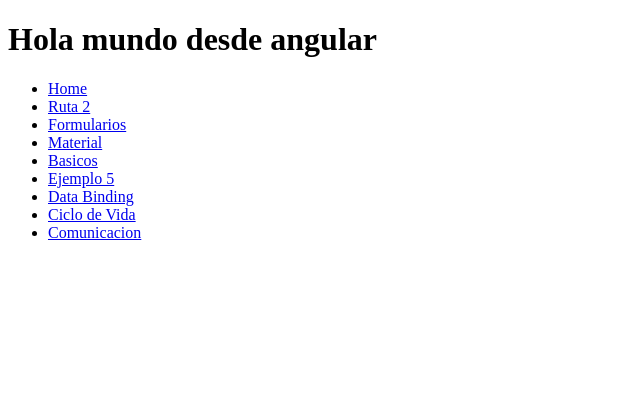
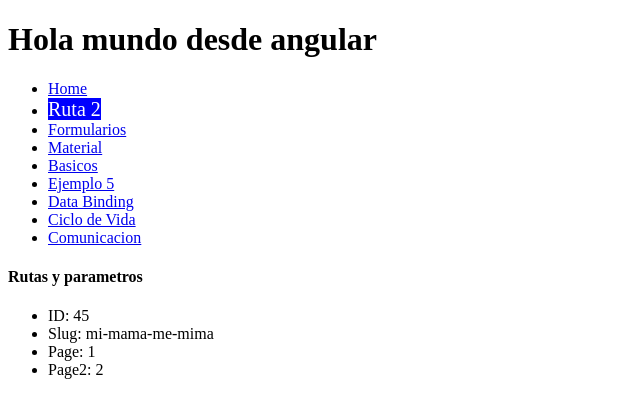
Before and after one commit to Dlanor91/PrimerosPasosAngular, an Angular app: page /ruta-2/45/mi-mama-me-mima in a window 1280 px wide. Before the commit this address led to /. Shown: the top 418 px of the page, without its empty margins (0-640 px from the left). Built offline with nearby package versions, Linux system fonts and the light colour scheme.

Commit message:
error404

```diff
--- a/src/app/app-routing.module.ts
+++ b/src/app/app-routing.module.ts
@@ -9,17 +9,19 @@ import { Ejemplo5Component } from './ejemplos/ejemplo5/ejemplo5.component';
 import { CicloDeVidaComponent } from './ejemplos/ciclo-de-vida/ciclo-de-vida.component';
 import { ComunicacionComponent } from './ejemplos/comunicacion/comunicacion.component';
 import { DataBindingComponent } from './ejemplos/data-binding/data-binding.component';
+import { ErrorComponent } from './paginas/error/error.component';
 
 const routes: Routes = [
   {path:"",component:HomeComponent},
   {path:"formularios",component:FormulariosComponent},
   {path:"material",component:MaterialComponent},
-  {path:"ruta-2",component:Ruta2Component},
+  {path:"ruta-2/:id/:slug",component:Ruta2Component},
   {path:"basicos",component:BasicosComponent},
   {path:"ejemplo-5",component:Ejemplo5Component},
   {path:"data-binding",component:DataBindingComponent},
   {path:"ciclo-vida",component:CicloDeVidaComponent},
   {path:"comunicacion",component:ComunicacionComponent},
+  {path:"**",component:ErrorComponent},
 ];
 
 @NgModule({
--- a/src/app/app.component.html
+++ b/src/app/app.component.html
@@ -4,7 +4,7 @@
         <a routerLink="/">Home</a>
     </li>
     <li>
-        <a routerLink="/ruta-2" routerLinkActive="enlaces">Ruta 2</a>
+        <a routerLink="/ruta-2/45/mi-mama-me-mima" routerLinkActive="enlaces">Ruta 2</a>
     </li>
     <li>
         <a routerLink="/formularios" routerLinkActive="enlaces">Formularios</a>
--- a/src/app/app.module.ts
+++ b/src/app/app.module.ts
@@ -20,6 +20,7 @@ import { HomeComponent } from './paginas/home/home.component';
 import { Ruta2Component } from './paginas/ruta2/ruta2.component';
 import { FormulariosComponent } from './paginas/formularios/formularios.component';
 import { MaterialComponent } from './paginas/material/material.component';
+import { ErrorComponent } from './paginas/error/error.component';
 
 @NgModule({
   declarations: [
@@ -38,7 +39,8 @@ import { MaterialComponent } from './paginas/material/material.component';
     HomeComponent,
     Ruta2Component,
     FormulariosComponent,
-    MaterialComponent
+    MaterialComponent,
+    ErrorComponent
   ],
   imports: [
     BrowserModule,
--- /dev/null
+++ b/src/app/paginas/error/error.component.html
@@ -0,0 +1,3 @@
+<h4>Error 404</h4>
+<h5>Pagina no encontrada</h5>
+<img src="/assets/images/error.jpg" alt="error" width="400" height="400" />
--- a/src/app/paginas/ruta2/ruta2.component.html
+++ b/src/app/paginas/ruta2/ruta2.component.html
@@ -1 +1,15 @@
-<p>ruta2 works!</p>
+<h4>Rutas y parametros</h4>
+<ul>
+    <li>
+        ID: {{id}}
+    </li>
+    <li>
+        Slug: {{slug}}
+    </li>
+    <li>
+        Page: {{page}}
+    </li>
+    <li>
+        Page2: {{page2}}
+    </li>
+</ul>
--- a/src/app/paginas/ruta2/ruta2.component.ts
+++ b/src/app/paginas/ruta2/ruta2.component.ts
@@ -1,10 +1,25 @@
-import { Component } from '@angular/core';
+import { Component, OnInit } from '@angular/core';
+import { ActivatedRoute } from '@angular/router';
 
 @Component({
   selector: 'app-ruta2',
   templateUrl: './ruta2.component.html',
   styleUrls: ['./ruta2.component.css']
 })
-export class Ruta2Component {
+export class Ruta2Component implements OnInit{
+  id:string;
+  slug:string;
+  page:1;
+  page2:2;
+  constructor(private route:ActivatedRoute){}
 
+  ngOnInit(): void {
+      let params:any = this.route.snapshot.params;
+      let queryParams:any = this.route.snapshot.queryParams;
+      this.id = params.id;
+      this.slug = params.slug;
+      this.page = (queryParams.page)?queryParams.page:1;
+      this.page2 = (queryParams.page)?queryParams.page2:2;
+
+  }
 }
```
Also changed, not shown: src/app/paginas/error/error.component.ts (added, +10 -0 lines), src/app/paginas/error/error.component.css (added), src/assets/images/error.jpg (added), 1 other file (tests, documents, lock files or other folders).
